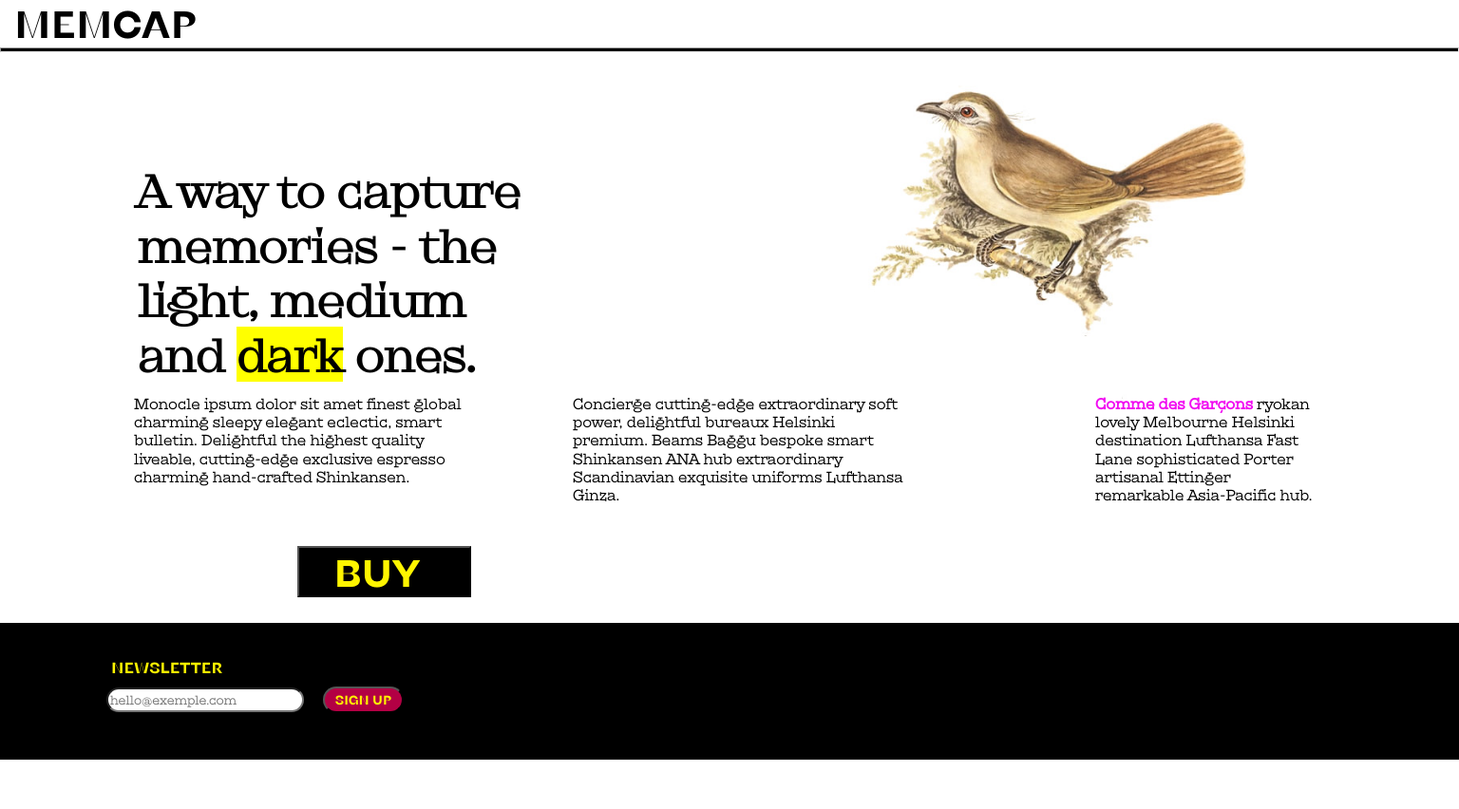
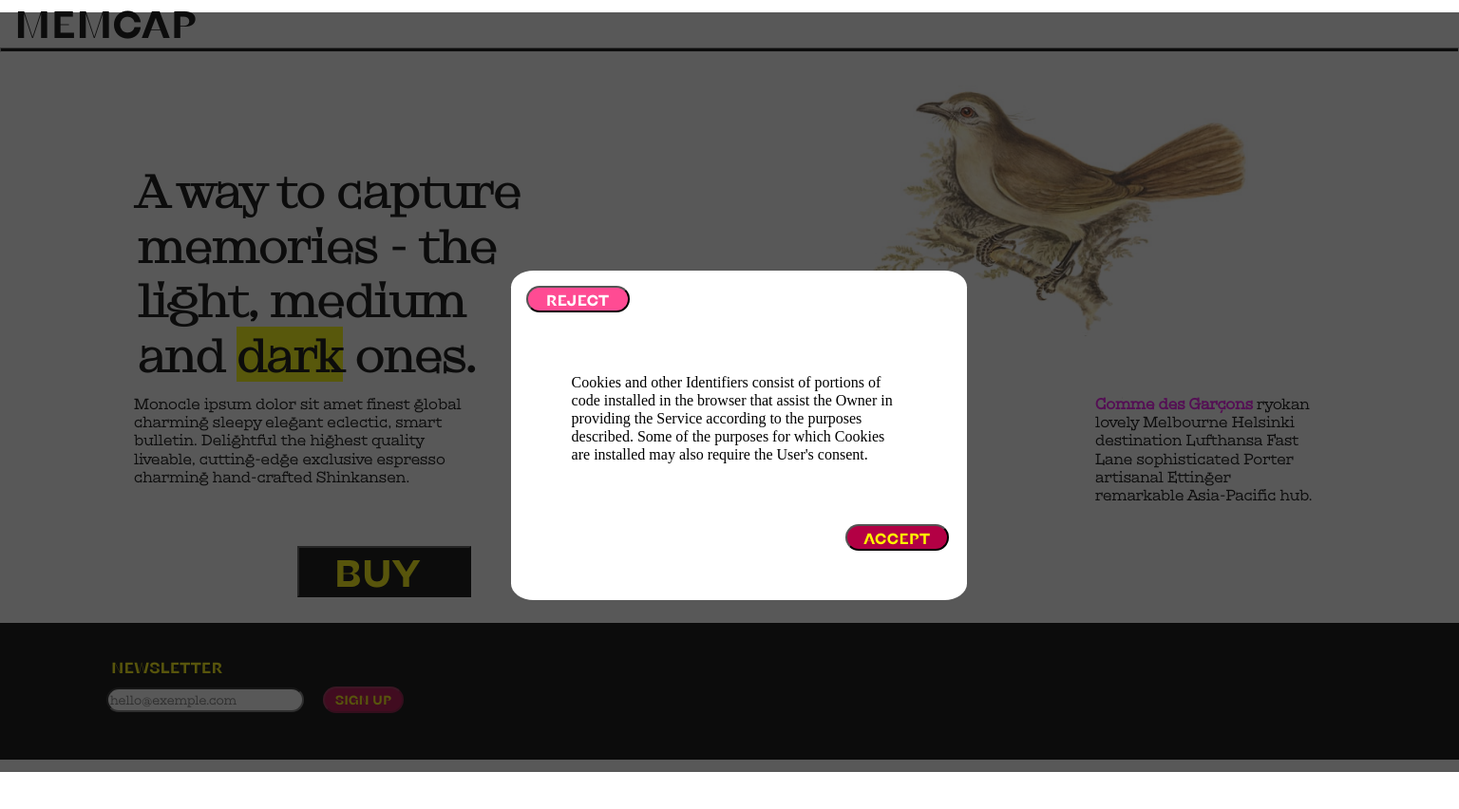
Before and after one commit to YounesEch/memories, a website built with Vite: page index.html in a window 1536 px wide. Shown: the top 852 px of the page at 95% size. Before the commit the page ends 800 px from the top, so only its background shows below. Built offline with nearby package versions, Linux system fonts and the light colour scheme.

Commit message:
lagt till reject knappen JS

```diff
--- a/index.html
+++ b/index.html
@@ -54,7 +54,7 @@
     <footer>
       <h5>Newsletter</h5>
       <label for="email">
-        <input type="email" id="email" name="email" placeholder="hello@exemple.com">
+        <input type="email" id="email" name="email" class="email" placeholder="hello@exemple.com">
       </label>
     <button class="sign">sign up</button>
       </footer>
--- a/main.js
+++ b/main.js
@@ -28,10 +28,15 @@ const acceptBtn = document.querySelector('.accept');
 const rejectBtn = document.querySelector('.reject');
 
 acceptBtn.addEventListener('click', clearSite);
+rejectBtn.addEventListener("click", clearCookie);
 
 function clearSite () {
   cookieBox.classList.toggle('active');
   console.log(wrapper);
+}
+
+function clearCookie(){
+  cookieBox.classList.toggle('active');
 }
 
 /*
@@ -41,23 +46,20 @@ du klickar på signknappen
 signknappen ska avaktiveras, bli grå
 */
 
-const eMail = document.getElementById("email");
-const btnSubmit = document.getElementById("sign");
 
-btnSubmit.addEventListener("click", disableButton);
-let infoObject = [];
 
-btnSubmit.addEventListener("click", function(){
-  infoObject.push({
-    eMail: eMail.value
-  });
-});
+const inputEmail=document.querySelector(".email");
+const submitBtn=document.querySelector('.sign');
 
-function verifyEmail (inputtxt) {
-  let email = /[a-ö][1-10]@/;
-  if (inputtxt.value.match(email)) {
-    return true;
+submitBtn.addEventListener('keyup', buttonDisabled);
+submitBtn.disabled=true;
+
+
+function buttonDisabled() {
+  if (inputEmail.value === "") {
+      return true;
   } else {
-    return false;
+      submitBtn.classList.toggle("disabled");
+      return false;
   }
 }
--- a/main.scss
+++ b/main.scss
@@ -358,6 +358,81 @@ footer{
     font-weight: bold;
   }
 
+  .wrapper{
+    z-index: 1;
+    background: rgba(18, 18, 18, 0.7);
+    height: 100vh;
+    position: relative;
+    bottom: 77vh;
+  }
+
+  .cookies{
+    display: block;
+    width: 480px;
+    height: 347px;
+    border-radius: 5%;
+    background-color: white;
+    position: absolute;
+    left: 35vw;
+    z-index: 2;
+    margin-right: 0;
+    top: 17rem;
+    font-family: cookiesFont;
+    opacity: 100%;
+  }
+
+  .cookies p{
+    font-style: normal;
+    font-weight: 500;
+    font-size: 16px;
+    line-height: 19px;
+    margin-left: 4rem;
+    margin-right: 4rem;
+    position: relative;
+    top: 4rem;
+    color: black;
+    font-weight: 500;
+    font-family: BoldFonts;
+  }
+
+  .accept{
+    width: 109px;
+    height: 28px;
+    background-color: #B30044;
+    border-radius: 20px;
+    font-style: normal;
+    font-size: 16px;
+    line-height: 19px;
+    color: #FFF500;
+    position: relative;
+    left: 22rem;
+    top: 7rem;
+    font-family: BoldFont;
+    text-transform: uppercase;
+  }
+
+  .reject{
+    font-family: BoldFont;
+    text-transform: uppercase;
+    width: 109px;
+    height: 28px;
+    background-color: #FF4B93;
+    border-radius: 20px;
+    font-weight: 700;
+    font-size: 16px;
+    line-height: 19px;
+    color: #FFFFFF;
+    position: relative;
+    top: 1rem;
+    left: 1rem;
+  }
+
+  .disabled{
+    color: #000;
+    background-color: #FFFFFF;
+    cursor: pointer;
+  }
+
   footer{
     display: block;
     position: fixed;
```
Also changed, not shown: main.css, 1 other file.
